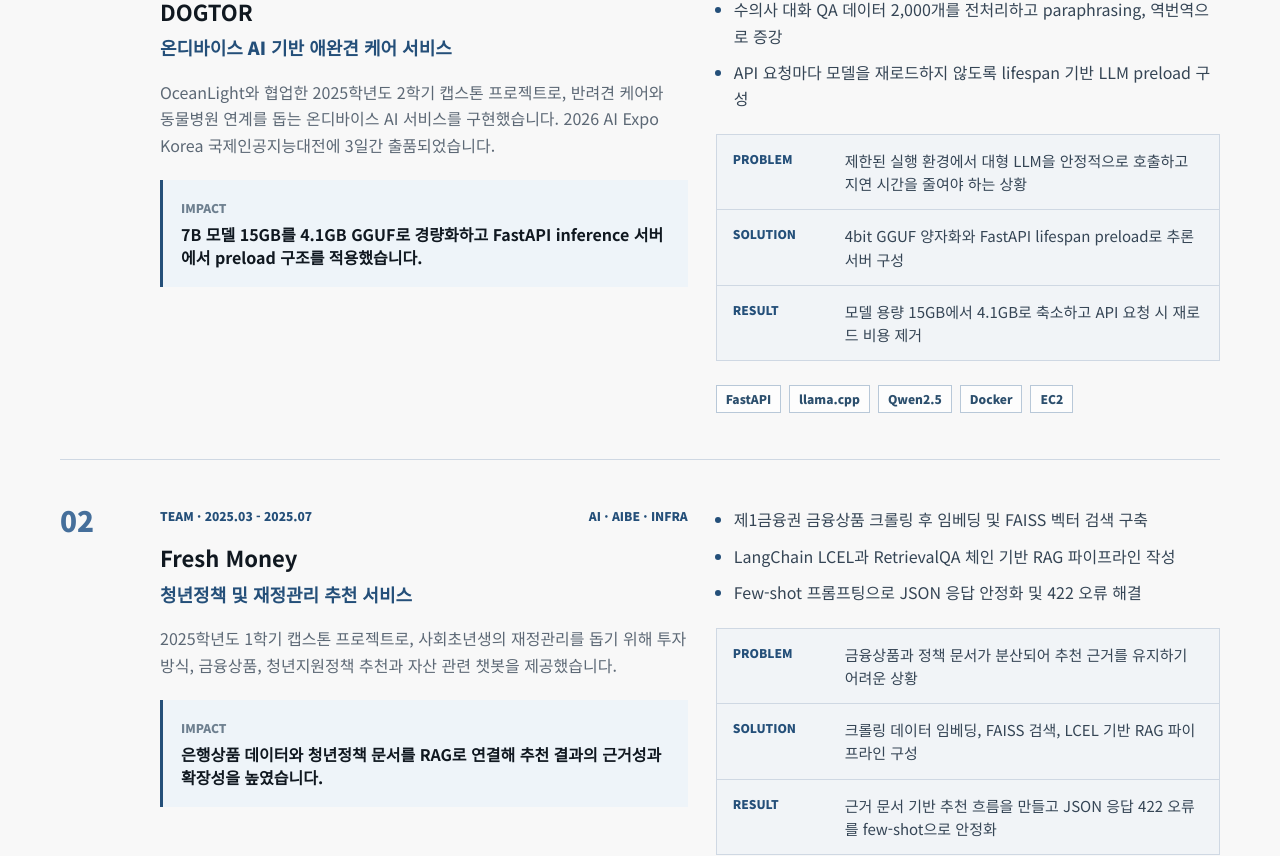
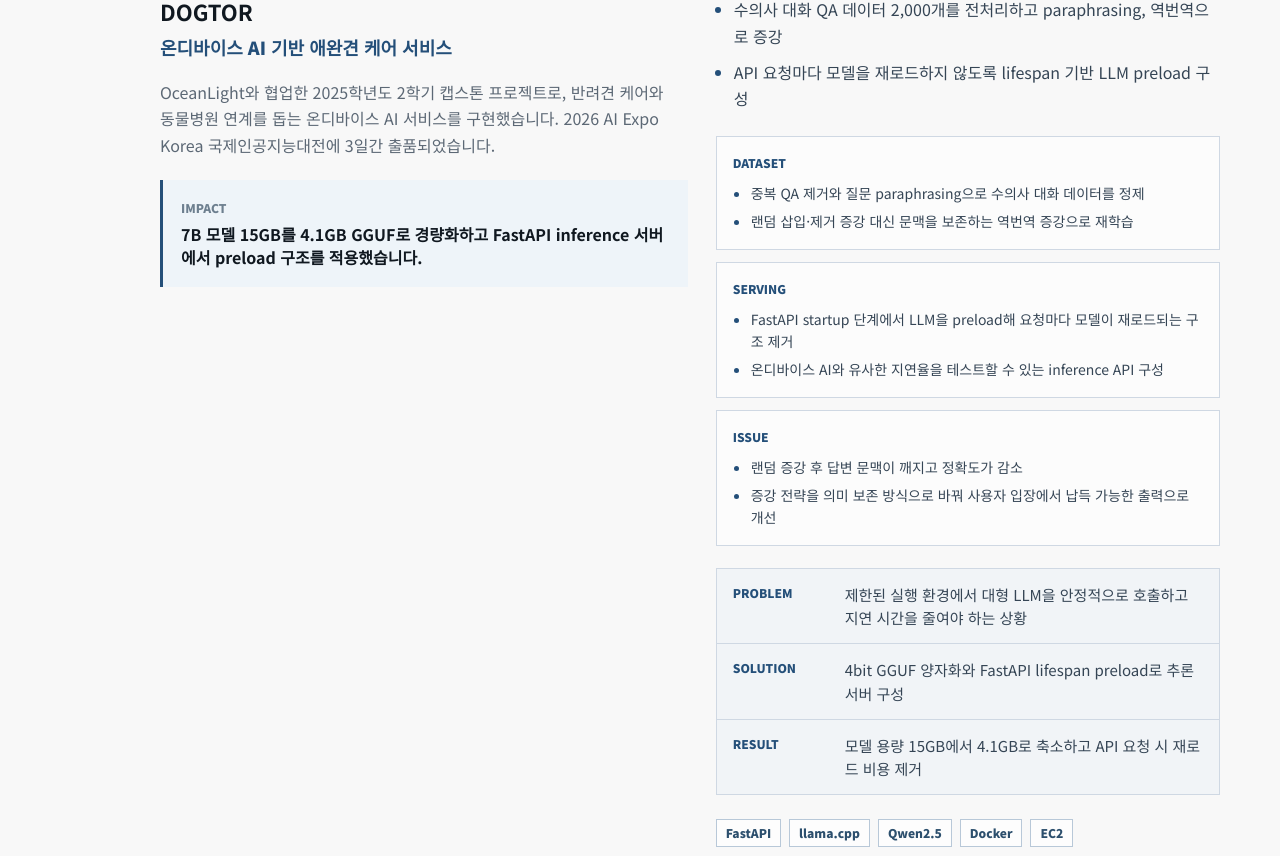
Before and after one commit to yeeeengyu/ingyuChoi_portfolio, a Next.js app: page / in a window 1280 px wide. Shown: the part 1828-2684 px from the top of the page. Built offline with nearby package versions, Linux system fonts and the light colour scheme; no server answers.

Commit message:
Expand project details from PDF

```diff
--- a/app/globals.css
+++ b/app/globals.css
@@ -462,6 +462,36 @@ p {
   color: #354555;
 }
 
+.projectSubsections {
+  display: grid;
+  gap: 12px;
+  margin-top: 24px;
+}
+
+.projectSubsection {
+  padding: 16px;
+  border: 1px solid var(--line);
+  background: rgba(255, 255, 255, 0.58);
+}
+
+.projectSubsection h4 {
+  margin: 0 0 10px;
+  color: var(--blue-deep);
+  font-size: 12px;
+  font-weight: 900;
+  letter-spacing: 0;
+  text-transform: uppercase;
+}
+
+.projectSubsection ul {
+  gap: 7px;
+}
+
+.projectSubsection li {
+  font-size: 14px;
+  line-height: 1.55;
+}
+
 .projectEvidence {
   display: grid;
   gap: 1px;
--- a/app/page.jsx
+++ b/app/page.jsx
@@ -20,6 +20,11 @@ const projects = [
       '수의사 대화 QA 데이터 2,000개를 전처리하고 paraphrasing, 역번역으로 증강',
       'API 요청마다 모델을 재로드하지 않도록 lifespan 기반 LLM preload 구성'
     ],
+    sections: [
+      ['Dataset', ['중복 QA 제거와 질문 paraphrasing으로 수의사 대화 데이터를 정제', '랜덤 삽입·제거 증강 대신 문맥을 보존하는 역번역 증강으로 재학습']],
+      ['Serving', ['FastAPI startup 단계에서 LLM을 preload해 요청마다 모델이 재로드되는 구조 제거', '온디바이스 AI와 유사한 지연율을 테스트할 수 있는 inference API 구성']],
+      ['Issue', ['랜덤 증강 후 답변 문맥이 깨지고 정확도가 감소', '증강 전략을 의미 보존 방식으로 바꿔 사용자 입장에서 납득 가능한 출력으로 개선']]
+    ],
     stack: ['FastAPI', 'llama.cpp', 'Qwen2.5', 'Docker', 'EC2']
   },
   {
@@ -38,6 +43,11 @@ const projects = [
       '제1금융권 금융상품 크롤링 후 임베딩 및 FAISS 벡터 검색 구축',
       'LangChain LCEL과 RetrievalQA 체인 기반 RAG 파이프라인 작성',
       'Few-shot 프롬프팅으로 JSON 응답 안정화 및 422 오류 해결'
+    ],
+    sections: [
+      ['Feature', ['투자 추천, 금융상품 추천, 청년지원정책 추천에 RAG 도입', '공식 신용등급 계산법 기반 신용등급 분석과 FM 챗봇 제공']],
+      ['Pipeline', ['RecursiveCharacterTextSplitter로 문서 청크 분할', 'FAISS 검색과 RetrievalQA 체인으로 추천 근거 문서를 연결']],
+      ['Issue', ['OpenAI API 응답 문자열을 프론트가 기대한 JSON으로 받지 못해 422 오류 발생', '기능별 예시 JSON을 2개씩 넣은 few-shot 프롬프트로 응답 형식을 안정화']]
     ],
     stack: ['FastAPI', 'MongoDB', 'LangChain', 'FAISS', 'OpenAI API', 'Docker', 'Nginx']
   },
@@ -59,6 +69,11 @@ const projects = [
       '주행 중 졸음 지표를 수집하고 시간 축 기준 졸음도 그래프 생성',
       'CPU 환경에서 imgsz 조정으로 실시간성과 감지 정확도 균형 확보'
     ],
+    sections: [
+      ['Detection', ['첫 시작 5초 EAR 평균값을 사용자별 임계값으로 설정', '임계값보다 EAR 값이 낮아지는 구간을 졸음운전으로 판단']],
+      ['Analysis', ['주행 중 EAR 기반 졸음 지표를 수집', '운전 종료 후 졸음 발생 구간 리와인드와 시간 축 그래프 제공']],
+      ['Issue', ['EC2 AMI와 GPU 드라이버 충돌로 CUDA Runtime 사용 불가', 'YOLO imgsz를 낮추고 CPU 기반 추론 구조로 전환해 출품 가능한 실시간성을 확보']]
+    ],
     stack: ['YOLOv11', 'MediaPipe', 'FastAPI', 'MongoDB', 'EC2']
   },
   {
@@ -77,6 +92,11 @@ const projects = [
       'MongoDB Vector Search와 text-embedding-3-small 기반 문서 임베딩',
       'OpenAPI 스펙 전체 주입 대신 검색 기반 응답으로 토큰 비용 절감',
       '참고 문서 신뢰도 표시와 threshold 조절로 응답 근거성 개선'
+    ],
+    sections: [
+      ['Workflow', ['Codex를 리팩터링, 디버깅, 반복 코드 정리에 활용', '반복 작업을 줄여 RAG 검색과 응답 신뢰도 개선에 집중']],
+      ['Retrieval', ['OpenAPI 스펙을 시스템 프롬프트에 통째로 넣지 않고 필요한 문서만 검색', 'MongoDB Vector Search 점수와 threshold로 참고 문서 품질을 제어']],
+      ['Issue', ['질문과 유사하지 않은 API 기능이 섞여 출력되는 문제 발생', '참고 문서와 신뢰도를 함께 노출하고 임계치 미달 문서는 검색에서 제외']]
     ],
     stack: ['FastAPI', 'MongoDB', 'text-embedding-3-small', 'ChatGPT Codex']
   }
@@ -199,6 +219,18 @@ export default function Home() {
                     <li key={point}>{point}</li>
                   ))}
                 </ul>
+                <div className="projectSubsections">
+                  {project.sections.map(([label, items]) => (
+                    <section className="projectSubsection" aria-label={`${project.title} ${label}`} key={label}>
+                      <h4>{label}</h4>
+                      <ul>
+                        {items.map((item) => (
+                          <li key={item}>{item}</li>
+                        ))}
+                      </ul>
+                    </section>
+                  ))}
+                </div>
                 <div className="projectEvidence">
                   {project.evidence.map(([label, value]) => (
                     <div key={label}>
```
